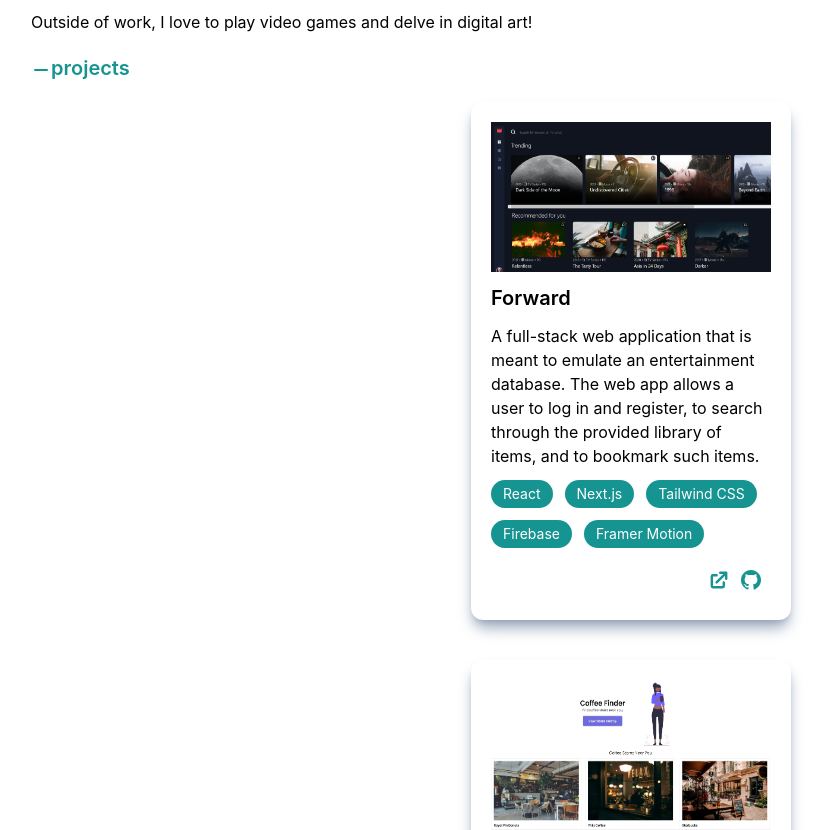
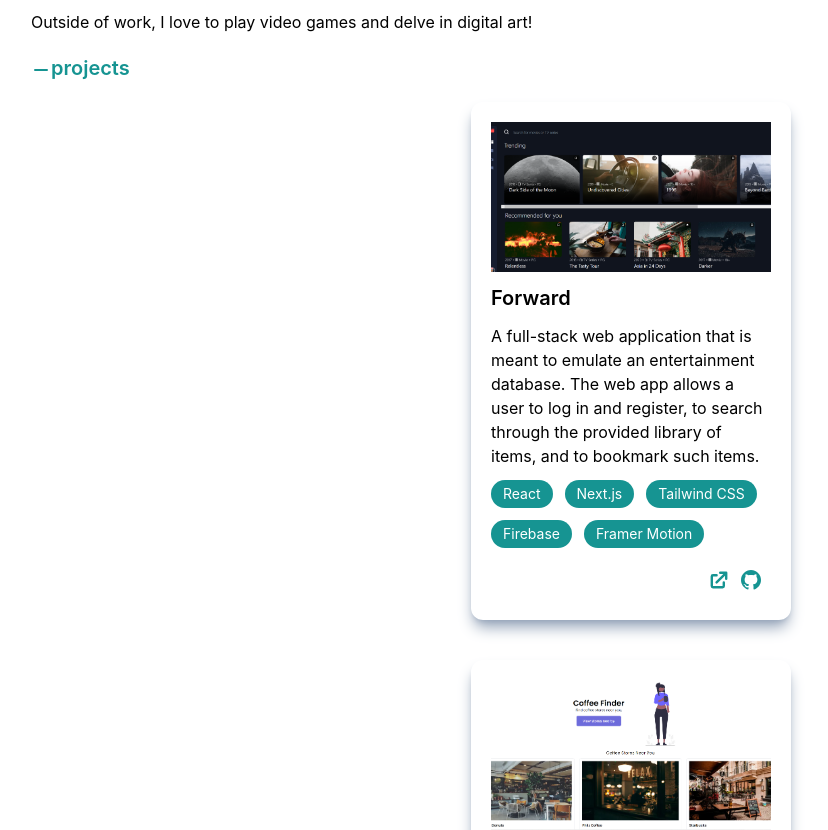
Before and after one commit to kristiingco/portfolio, a Next.js app: page / in a window 1280 px wide. Shown: the part 1260-2090 px from the top of the page, without its empty margins (9-837 px from the left). Built offline with nearby package versions, Linux system fonts and the light colour scheme.

Commit message:
Remove project image stretching

```diff
--- a/components/ProjectCard.js
+++ b/components/ProjectCard.js
@@ -39,7 +39,13 @@ const ProjectCard = ({
       }}
       className="flex flex-col shadow-lg shadow-slate-400 p-5 gap-3 w-80 rounded-xl"
     >
-      <Image src={imageUrl} alt={title} width="275" height="150" />
+      <Image
+        src={imageUrl}
+        alt={title}
+        width="275"
+        height="150"
+        className="object-cover"
+      />
       <h3 className="text-xl font-semibold">{title}</h3>
       <p>{description}</p>
       <div>
```
